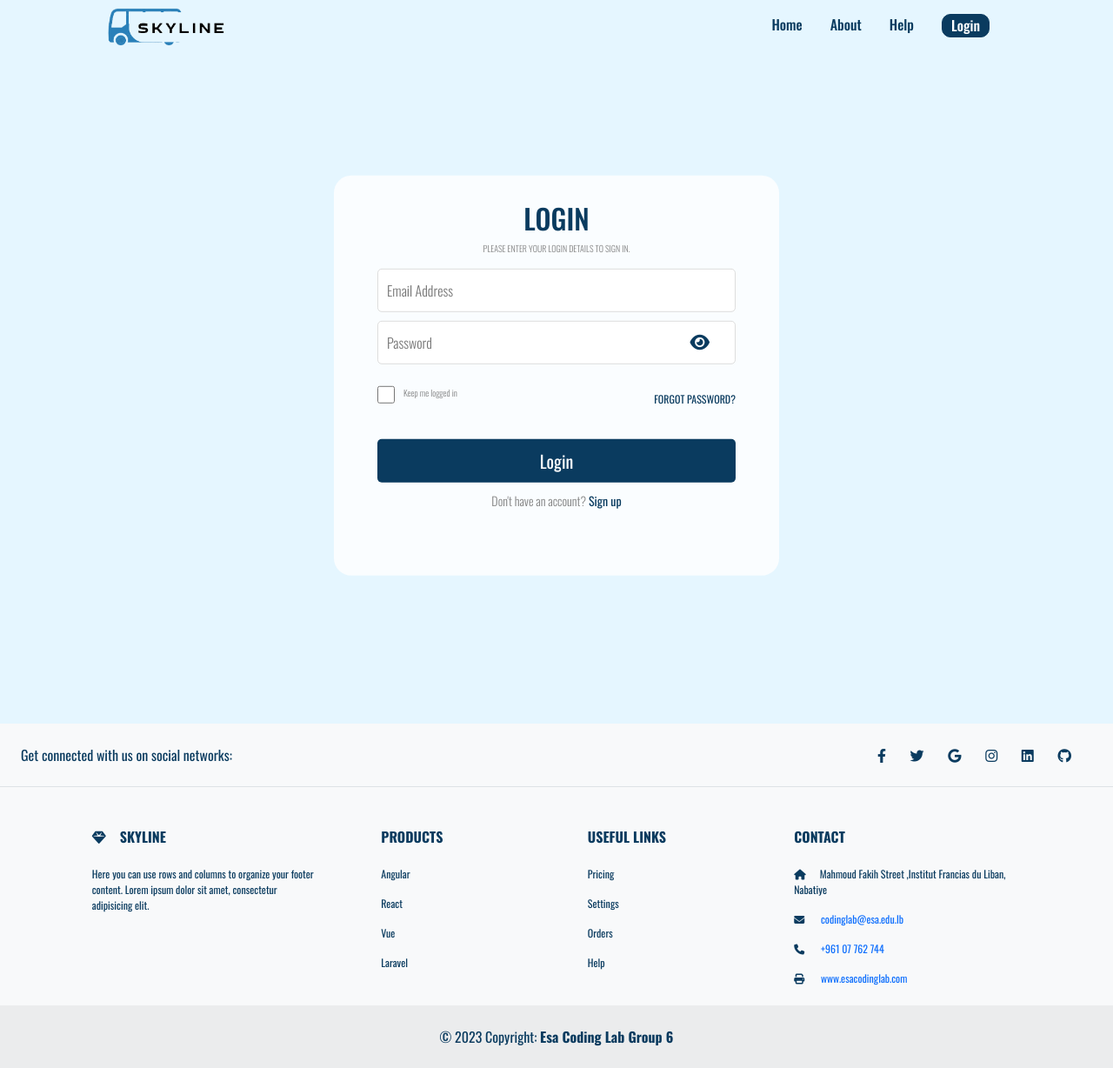
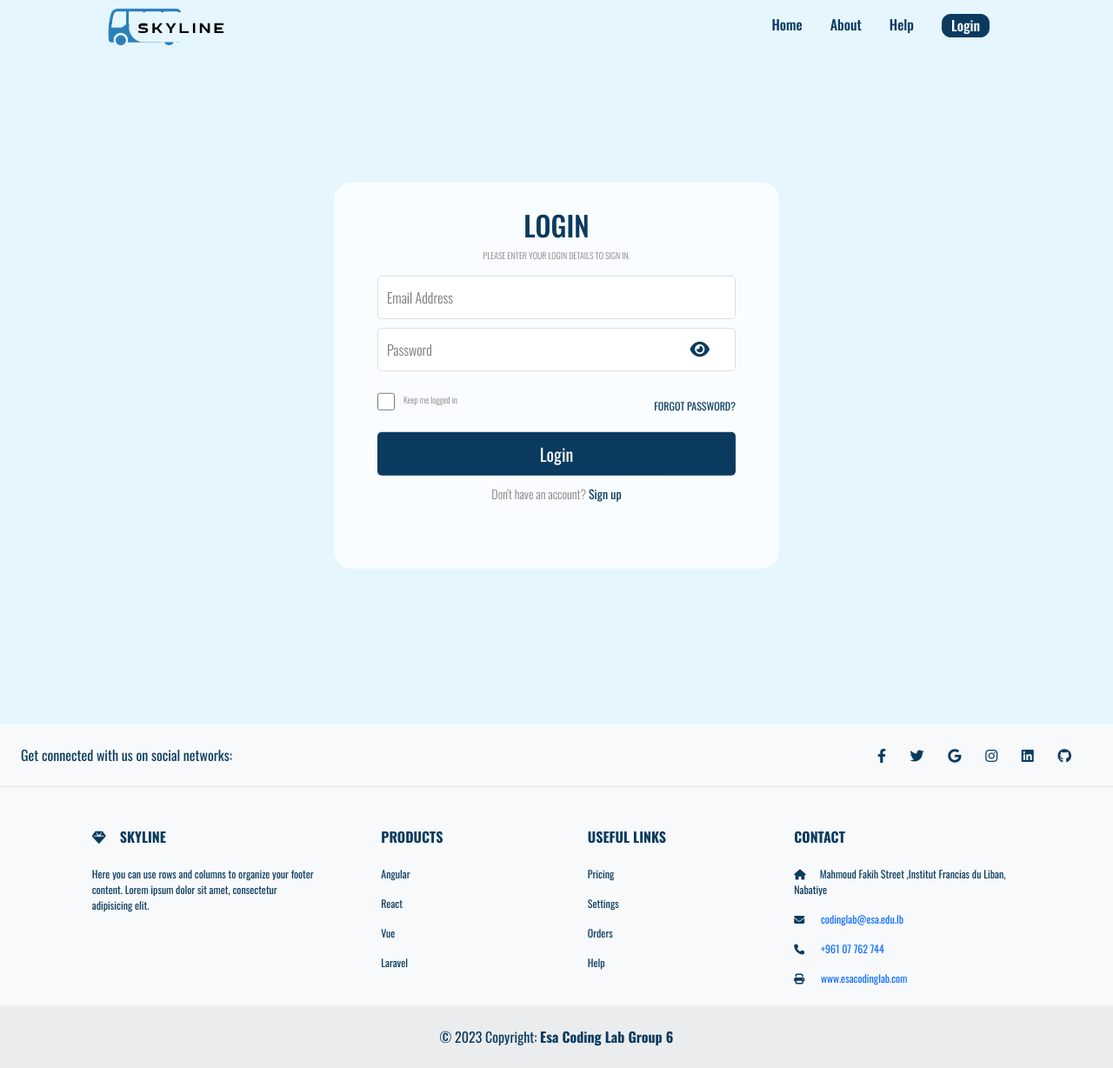
Before and after one commit to ausminatalli/Trasnportation, a PHP site: page /transportation/main/login.php in a window 1280 px wide. Shown: the whole page at 87% size. Run offline with PHP 8.4, Linux system fonts and the light colour scheme; some libraries are stand-ins or nearby versions.

Commit message:
google bot fix

```diff
--- a/main/js/validation.js
+++ b/main/js/validation.js
@@ -199,7 +199,7 @@ function UserRegValid(event) {
   // Function to handle form submission
   function handleSubmit(page) {
      // Prevent form submission
-
+    document.querySelector('.g-recaptcha').style.display="block";
     // Perform additional checks or actions before submitting the form
     const email = document.getElementById('email').value;
     var response = grecaptcha.getResponse();
--- a/main/login.php
+++ b/main/login.php
@@ -20,6 +20,10 @@
 
 .error {
   color: red
+}
+.g-recaptcha
+{
+  display:none;
 }
 </style>
 <body>
@@ -53,7 +57,7 @@
                   </div>
                   <div class="g-recaptcha p-2" data-sitekey="6LdrHHgmAAAAAHWg_T5C8-aQ4yMrm3e5iWFnpjXu" data-callback="verifyCaptcha"></div>
                   <div id="recaptcha-error" class="error"></div> <!-- reCAPTCHA v2 checkbox -->
-                  <button onsubmit="handleSubmit('login')" class="btn-blue" type="submit">Login</button>
+                  <button  class="btn-blue" type="submit">Login</button>
                   <p class="dont">Don't have an account? <a href="./signup.php">Sign up</a></p>
                 </form>
                 <div class="text-center" style="height:30px">
```
